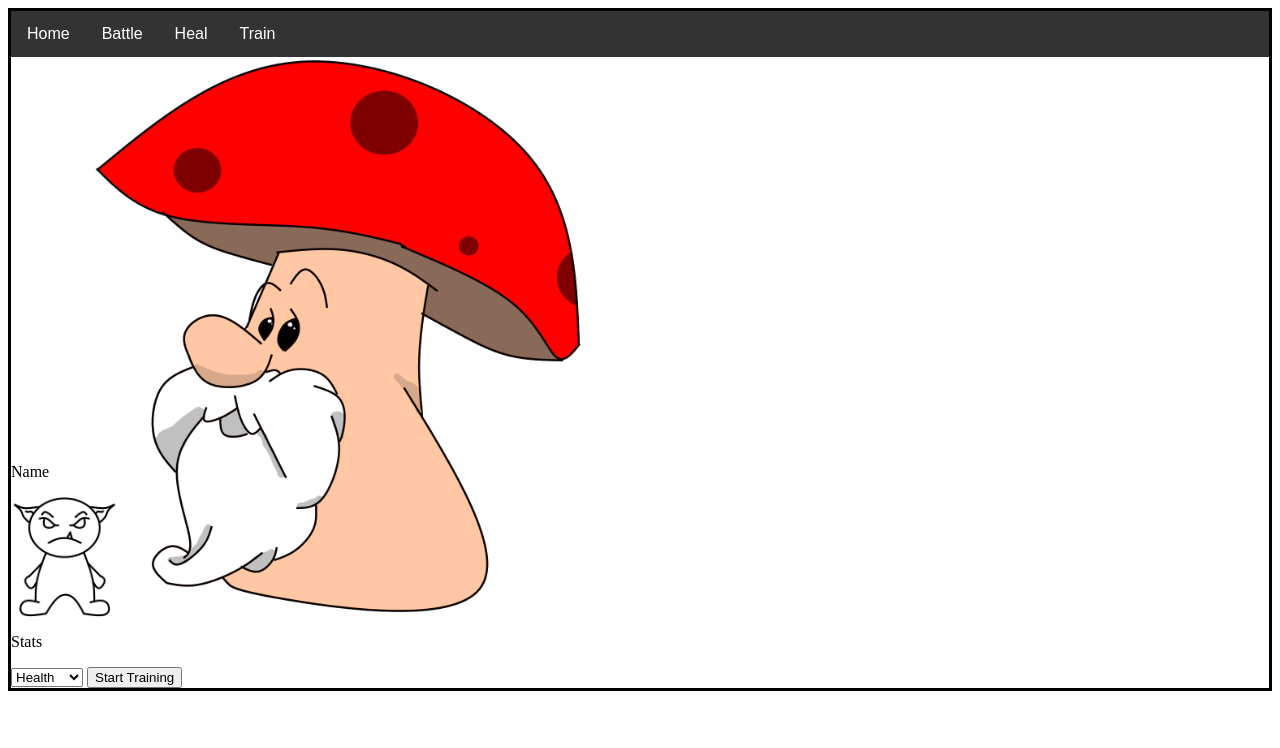
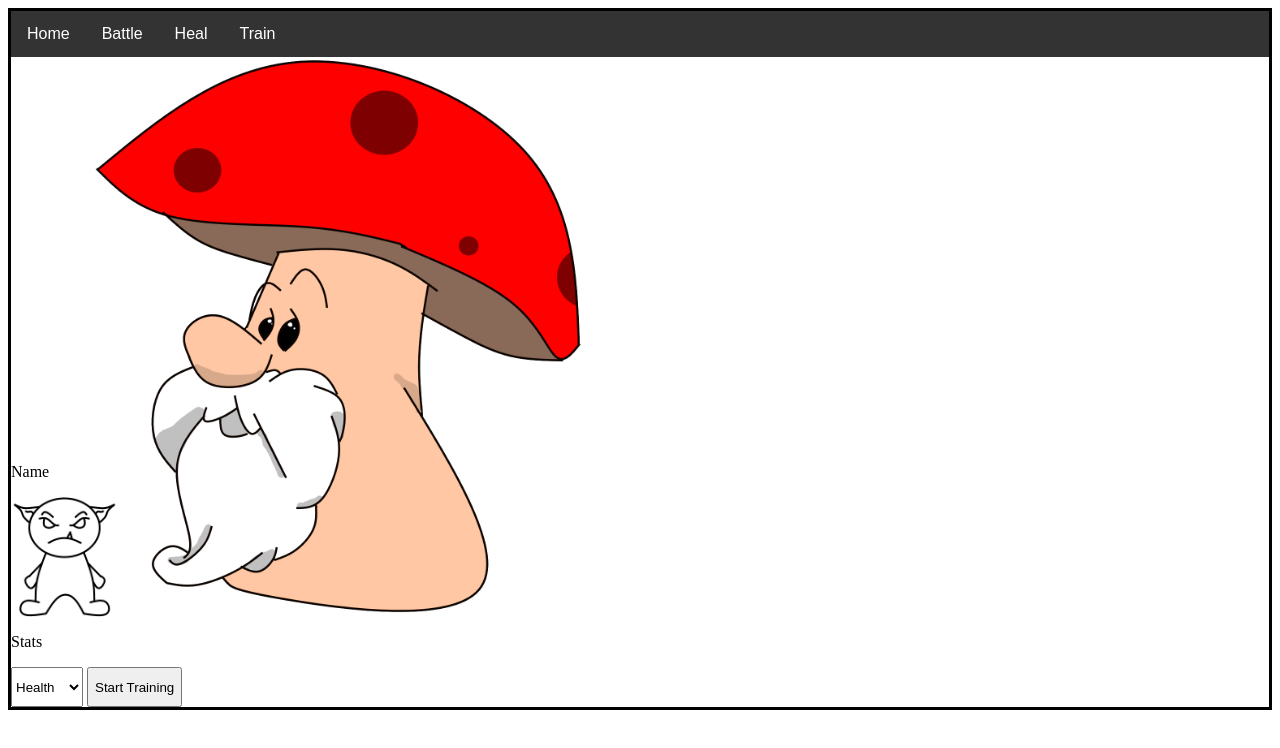
Before and after one commit to jwheatonumich/Basic-RPG, a plain HTML site: page train/train.html in a window 1280 px wide. Drawn offline with Linux system fonts and the light colour scheme.

Commit message:
Update train-styles.css

```diff
--- a/train/train-styles.css
+++ b/train/train-styles.css
@@ -30,3 +30,7 @@
 #trainer-image{
     max-height:70vh;
 }
+
+#select-training, #start-training{
+    height: 5vh;
+}
```
